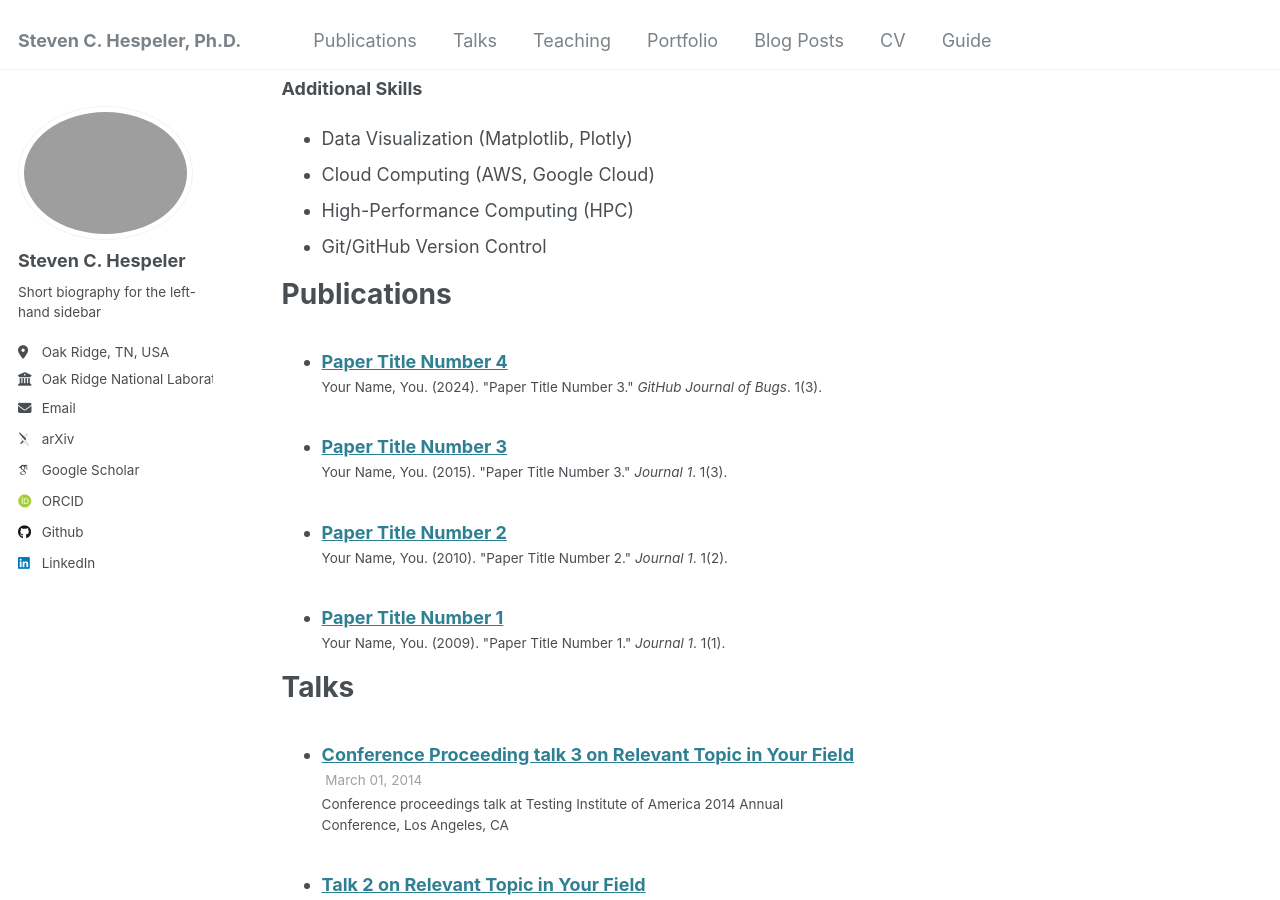
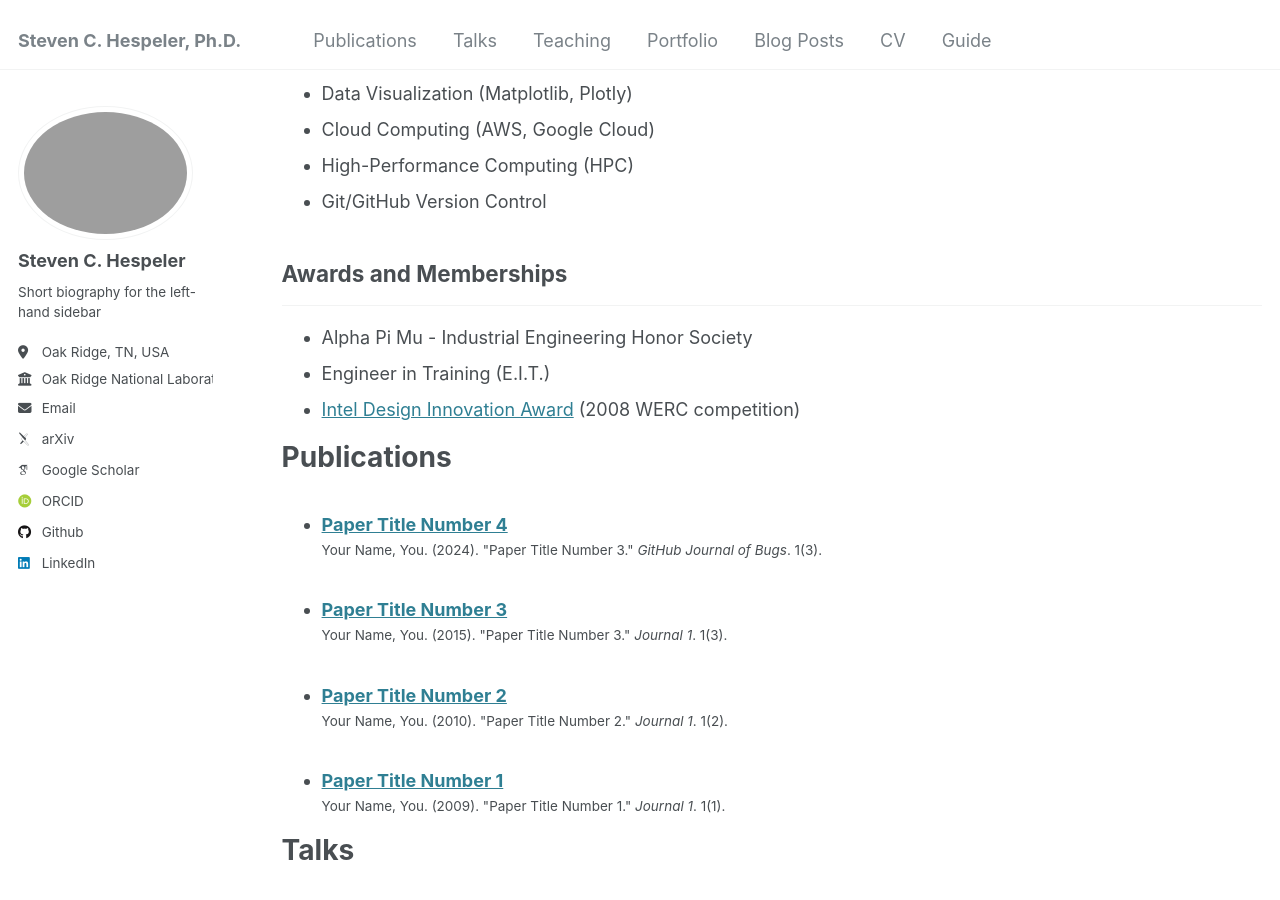
Before and after one commit to TovNephesh/stevenhespeler, a Jekyll site: the page built from _pages/cv.md, in a window 1280 px wide and 900 px high, scrolled down 2497 px. Built offline with Jekyll 4.4.1, drawn with Linux system fonts in a browser that asks for light colours; some web fonts are replaced.

Commit message:
Update cv.md

```diff
--- a/_pages/cv.md
+++ b/_pages/cv.md
@@ -8,7 +8,7 @@ redirect_from:
 ---
 
 # Steven C. Hespeler
-======
+
 ## Education
 ---
 **Ph.D. in Industrial Engineering**, New Mexico State University, 2020 (expected)
@@ -76,6 +76,13 @@ New Mexico State University
   * High-Performance Computing (HPC)
   * Git/GitHub Version Control
 
+## Awards and Memberships
+---
+* Alpha Pi Mu - Industrial Engineering Honor Society
+* Engineer in Training (E.I.T.)
+* [Intel Design Innovation Award](https://www.rwu.edu/sites/default/files/rwumagazine_inaugural.pdf) (2008 WERC competition)
+
+
 Publications
 ======
   <ul>{% for post in site.publications reversed %}
```
